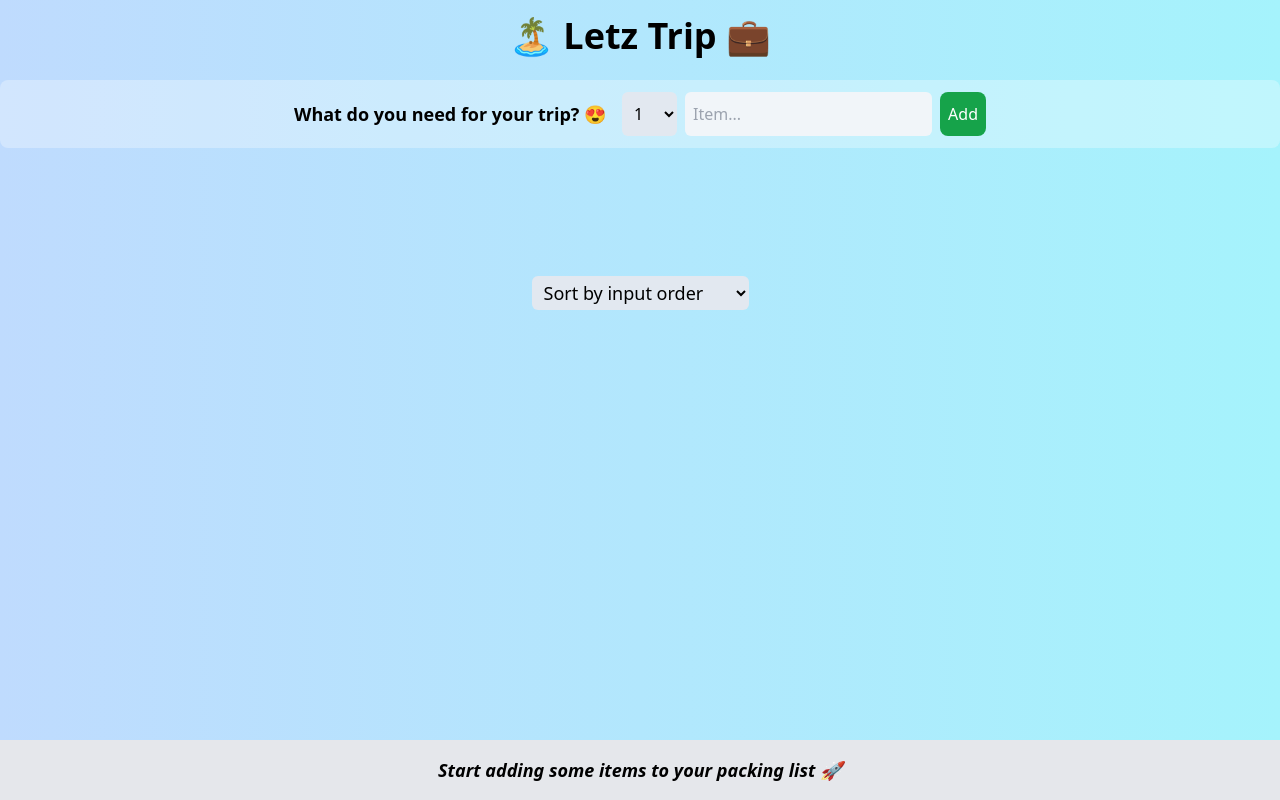
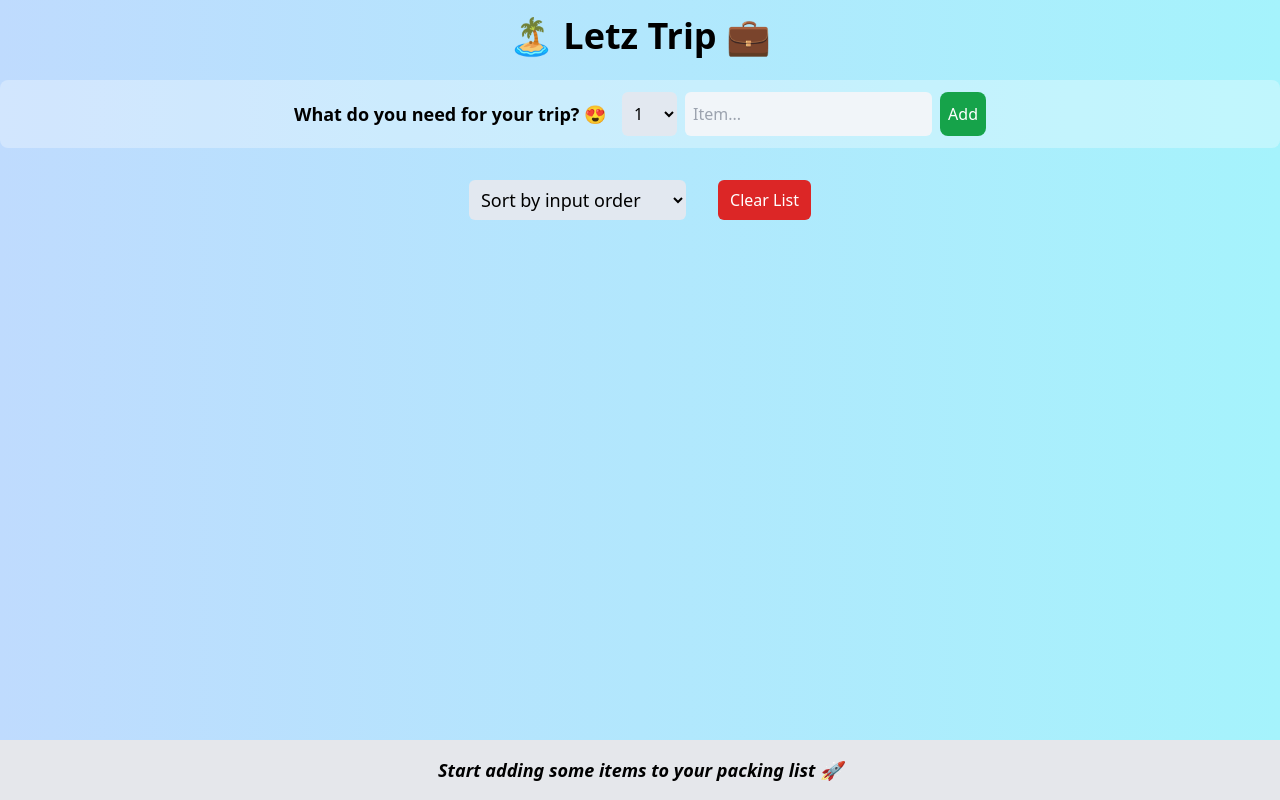
Before and after one commit to QuackPlayground/react-rookie, a React (Vite) app: page / in a window 1280 px wide. Built offline with nearby package versions, Linux system fonts and the light colour scheme.

Commit message:
feat: add clear list

```diff
--- a/src/App.jsx
+++ b/src/App.jsx
@@ -20,11 +20,16 @@ export default function App() {
     setItems(items => items.map(item => item.id === id ? {...item, packed: !item.packed} : item))
   }
 
+  function handleClearList() {
+    const confirmed = window.confirm('Are you sure you want to delete all items?')
+    if(confirmed) setItems([]);
+  }
+
   return(
     <div className="app h-screen w-screen bg-gradient-to-r from-blue-200 to-cyan-200">
       <Logo />
       <Form onAddItems={handleAddItems} />
-      <PackingList items={items} onDeleteItem={handleDeleteItems} onToggleItem={handleToggleItem}/>
+      <PackingList items={items} onDeleteItem={handleDeleteItems} onToggleItem={handleToggleItem} onClearList={handleClearList}/>
       <Stats items={items}/>
     </div>
   )
@@ -74,7 +79,7 @@ function Form({ onAddItems }) {
 }
 
 
-function PackingList({ items, onDeleteItem, onToggleItem }) {
+function PackingList({ items, onDeleteItem, onToggleItem, onClearList }) {
 
   const [sortBy, setSortBy] = useState('input');
 
@@ -87,7 +92,7 @@ function PackingList({ items, onDeleteItem, onToggleItem }) {
   if (sortBy === 'packed') sortedItems = items.slice().sort((a, b) => Number(a.packed) - Number(b.packed))
 
   return(
-    <div >
+    <div className='content-between'>
       <div className='flex justify-center mt-4'>
         <ul className='flex flex-wrap space-x-8'>
           {sortedItems.map((item) => (
@@ -96,12 +101,17 @@ function PackingList({ items, onDeleteItem, onToggleItem }) {
         </ul>
       </div>
 
-      <div className='text-center mt-28 '>
-        <select value={sortBy} onChange={(e) => setSortBy(e.target.value)} className='rounded-md px-2 py-1 bg-slate-200 text-lg'>
+      <div className='flex justify-center text-center mt-4'>
+        <select value={sortBy} onChange={(e) => setSortBy(e.target.value)} className='rounded-md px-2 py-1 bg-slate-200 text-lg mr-4'>
           <option value="input">Sort by input order</option>
           <option value="description">Sort by description</option>
           <option value="packed">Sort by packed status</option>
         </select>
+
+        &nbsp;
+
+        <button className='ms-3 rounded-md px-3 py-2 bg-red-600 text-white' onClick={onClearList}>Clear List</button>
+
       </div>
 
     </div>
@@ -111,7 +121,7 @@ function PackingList({ items, onDeleteItem, onToggleItem }) {
 
 function Item({ item, onDeleteItem, onToggleItem }) {
   return (
-    <li className='flex items-center space-x-3 backdrop-blur-0 bg-yellow-200/30 px-3 py-3 rounded-xl text-lg mb-3'>
+    <li className='flex items-center space-x-3 backdrop-blur-0 bg-yellow-200/30 px-3 py-3 rounded-xl text-lg mb-3 ms-2'>
       <input type="checkbox" value={item.packed} onChange={() => onToggleItem(item.id)} />
       <span style={item.packed ? {textDecoration: 'line-through'} : {}}>
         {item.quantity} {item.description}
```
